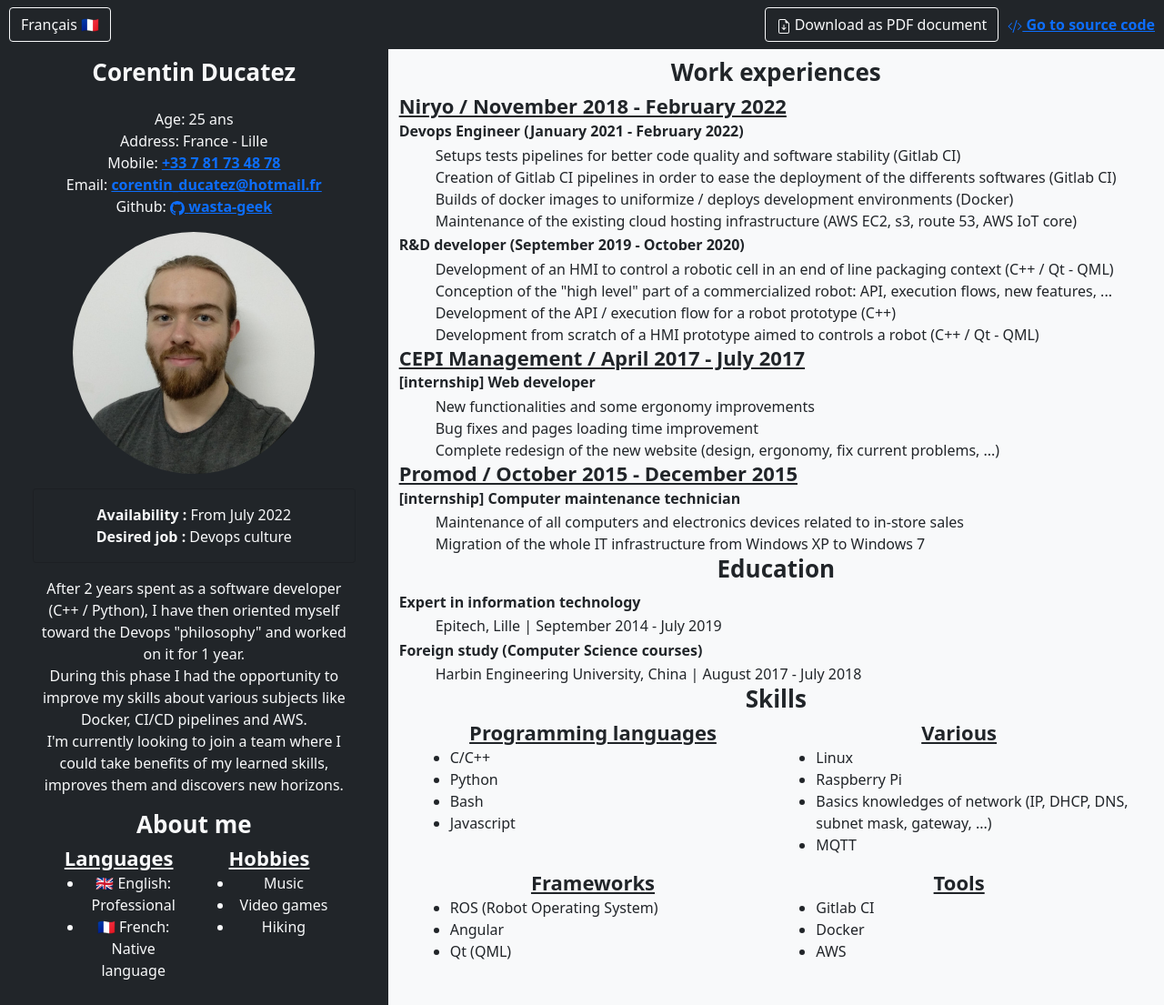
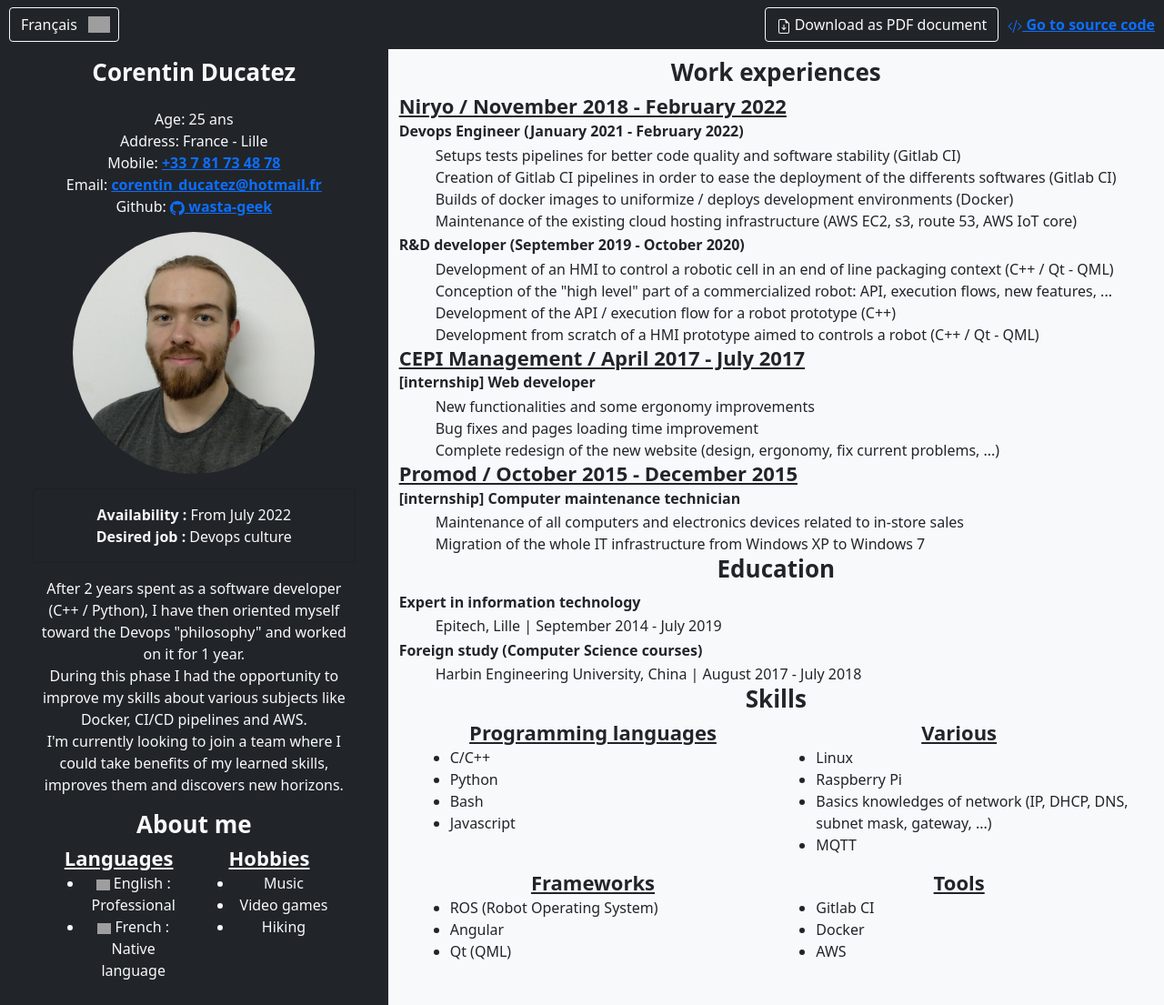
Before and after one commit to Wasta-Geek/curriculum-vitae, a Jekyll site: the page built from docs/en/index.markdown, in a window 1280 px wide. Shown: the whole page at 91% size. Built offline with Jekyll 4.4.1, drawn with Linux system fonts in a browser that asks for light colours.

Commit message:
Replace special flag unicode by svg (better compatibility)

```diff
--- a/docs/_data/about_me.yml
+++ b/docs/_data/about_me.yml
@@ -24,7 +24,7 @@
     skill:
       en: Professional
       fr: Courant
-    icon: 🇬🇧
+    icon: gb.svg
   fr:
     name:
       en: French
@@ -32,4 +32,4 @@
     skill:
       en: Native language
       fr: Langue maternelle
-    icon: 🇫🇷
+    icon: fr.svg
--- a/docs/_data/languages.yml
+++ b/docs/_data/languages.yml
@@ -2,5 +2,5 @@
   en: English
   fr: Français
 icon:
-  en: 🇬🇧
-  fr: 🇫🇷
+  en: gb.svg
+  fr: fr.svg
--- a/docs/_includes/about_me.html
+++ b/docs/_includes/about_me.html
@@ -9,8 +9,9 @@
                 <h3 class="text-center">{{ site.data.about_me["languages_subsection"][language] }}</h3>
                 <ul>
                     {%- for language_object in site.data.about_me["languages_list"] -%}
-                    <li>{{ language_object[1]["icon"] }} {{ language_object[1]["name"][language] }}: {{
-                        language_object[1]["skill"][language] }}</li>
+                    <li> <img class="flag_img_icon" src="{{ "" | absolute_url }}assets/svg/{{ language_object[1]['icon'] }}">
+                        {{ language_object[1]["name"][language] }}
+                        : {{ language_object[1]["skill"][language] }}</li>
                     {%- endfor -%}
                 </ul>
             </div>
--- a/docs/_includes/header.html
+++ b/docs/_includes/header.html
@@ -8,7 +8,9 @@
         {% for language in site.available_languages %}
         {% if language != page.lang %}
         <a href="{{ language | absolute_url }}" class="me-auto">
-          <button class="btn bg-dark text-light border-light no-theme-switch">{{ site.baseurl }}{{ site.data.languages["label"][language] }} {{ site.data.languages["icon"][language] }}</button>
+          <button class="btn bg-dark text-light border-light no-theme-switch language_button" style="background-image: url({{ "" | absolute_url }}assets/svg/{{ site.data.languages["icon"][language] }})">
+            {{ site.baseurl }}{{ site.data.languages["label"][language] }}
+          </button>
         </a>
         {% endif %}
         {% endfor %}
--- a/docs/_sass/main.scss
+++ b/docs/_sass/main.scss
@@ -200,6 +200,21 @@
     padding-right: 10px;
 }
 
+.language_button
+{
+    background-position-x: 90%;
+    background-position-y: center;
+    background-repeat: no-repeat;
+    background-size: 20%;
+    padding-right: 60%;
+}
+
+.flag_img_icon
+{
+    width: 15px;
+    height: auto;
+}
+
 #lightSwitch {
     cursor: pointer;
 }
```
